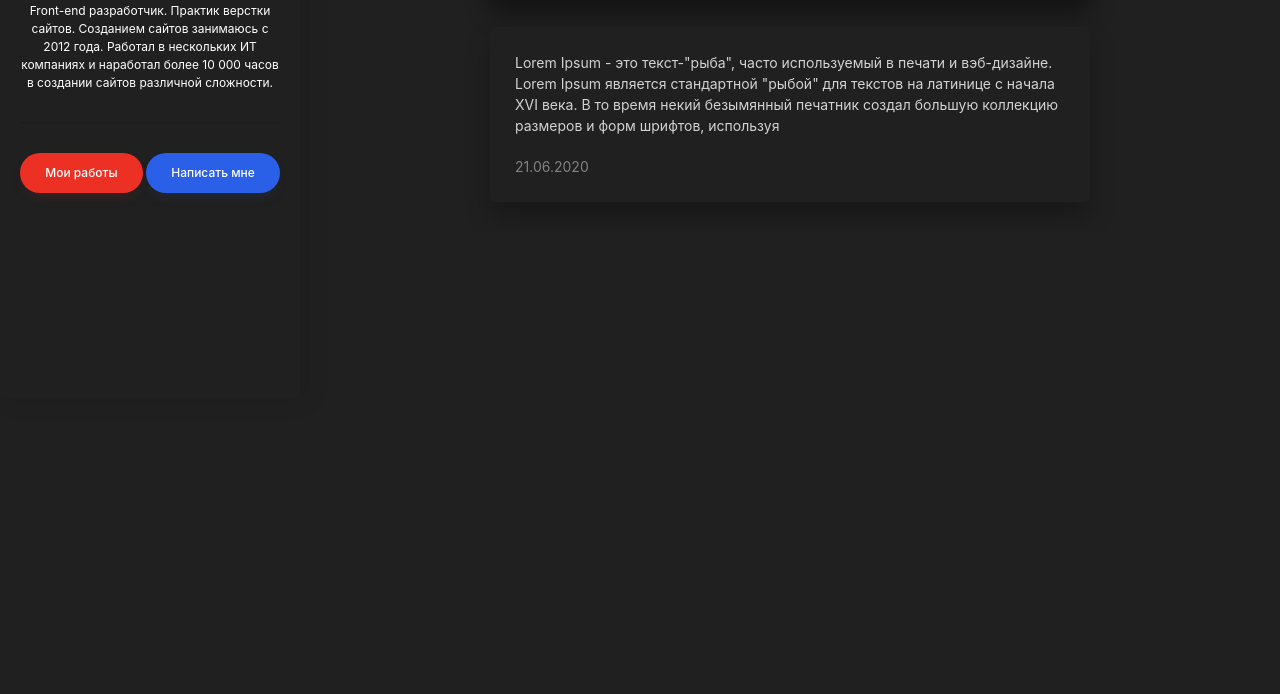
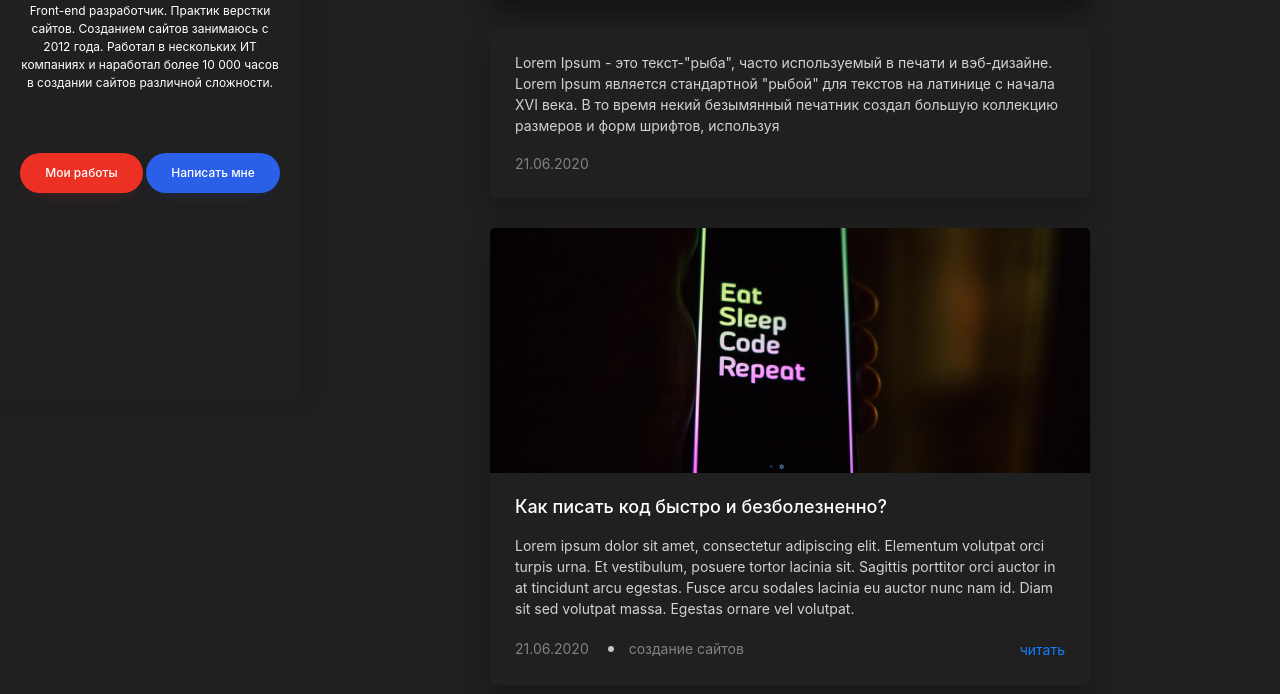
Before and after one commit to SlavaPetrushiin/blog, a website: page src/index.html in a window 1280 px wide. Shown: the part 402-1096 px from the top of the page. Before the commit the page ends 800 px from the top, so only its background shows below. Drawn offline with nearby package versions, Linux system fonts and the light colour scheme; files that its build step writes are made by us from their sources.

Commit message:
add post 2

```diff
--- a/src/assets/scss/blocks/post.scss
+++ b/src/assets/scss/blocks/post.scss
@@ -5,10 +5,44 @@
 	margin-bottom: 3rem;
 	padding: 2.5rem;
 	border-radius: 5px;
+
+	overflow: hidden;
 }
+
+/* Header */
+
+.post__header{
+	margin: -2.5rem -2.5rem 2rem;
+}
+
+.post__header__img{
+	display: block;
+	width: 100%;
+	height: 100%;
+	object-fit: cover;
+}
+
+/* Content */
 
 .post__content{
 	margin-bottom: 2rem;
+}
+
+.post__title{
+	font-size: 1.8rem;
+	font-weight: 500;
+	margin-bottom: 1.5rem;
+	color: $white;
+
+	a{
+		font-family: inherit;
+		text-decoration: none;
+		color: inherit;
+
+		&:hover{
+			text-decoration: underline;
+		}
+	}
 }
 
 .post__text{
@@ -16,6 +50,53 @@
 	color: $post-color-text;
 }
 
+/* Footer */
+
+.post__footer{
+	display: flex;
+	justify-content: space-between;
+	align-items: center;
+}
+
 .post__data{
 	color: #828282;
+	line-height: 1.2;
+
+	display: flex;
+
 }
+
+.post__data__item{
+	&:not(:last-child)::after{
+		content: "";
+		position: relative;
+		top: -2px;
+		display: inline-block;
+		width: 6px;
+		height: 6px;
+		border-radius: 50%;
+		background-color: #C4C4C4;
+
+		margin: 0 1.5rem;
+	}
+
+	a{
+		color: inherit;
+		text-decoration: none;
+
+		&:hover{
+			text-decoration: underline;
+		}
+	}
+}
+
+.post__read{
+	font-size: 1.4rem;
+	color: #107EFF;
+	font-weight: 400;
+	text-decoration: none;
+
+	&:hover{
+		text-decoration: underline;
+	}
+}
--- a/src/index.html
+++ b/src/index.html
@@ -52,4 +52,33 @@ title: BrainsCloud | Home
 			</li>
 		</ul>
 	</div>
-</div>
+</div><!-- Post 1 -->
+
+<article class="post">
+	<div class="post__header">
+		<a href="#">
+			<img class="post__header__img" src="./assets/images/post_1.jpg" alt="Как писать код быстро и безболезненно?">
+		</a>
+	</div>
+	<div class="post__content">
+		<h2 class="post__title">
+			<a href="#">Как писать код быстро и безболезненно?</a>
+		</h2>
+		<p class="post__text">
+			Lorem ipsum dolor sit amet, consectetur adipiscing elit. Elementum volutpat orci turpis urna. Et vestibulum, posuere tortor lacinia sit. Sagittis porttitor orci auctor in at tincidunt arcu egestas. Fusce arcu sodales lacinia eu auctor nunc nam id. Diam sit sed volutpat massa. Egestas ornare vel volutpat.
+		</p>
+	</div>
+	<div class="post__footer">
+		<ul class="post__data">
+			<li class="post__data__item">
+				<time datetime="2020-06-20">21.06.2020</time>
+			</li>
+			<li class="post__data__item">
+				<a href="#">
+					создание сайтов
+				</a>
+			</li>
+		</ul>
+		<a href="#" class="post__read">читать</a>
+	</div>
+</article><!-- Post 2 -->
```
Also changed, not shown: src/assets/images/post_1.jpg (added).
